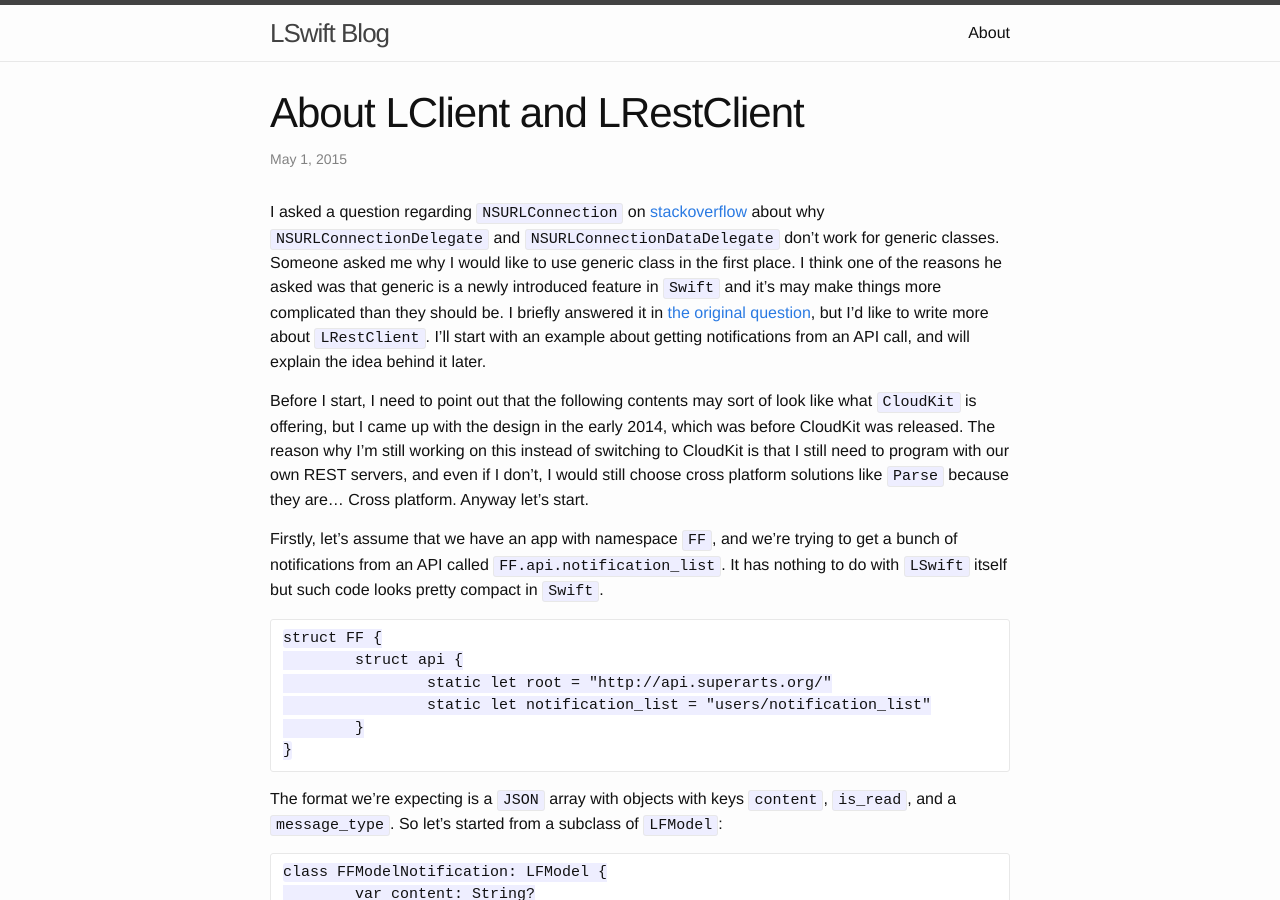
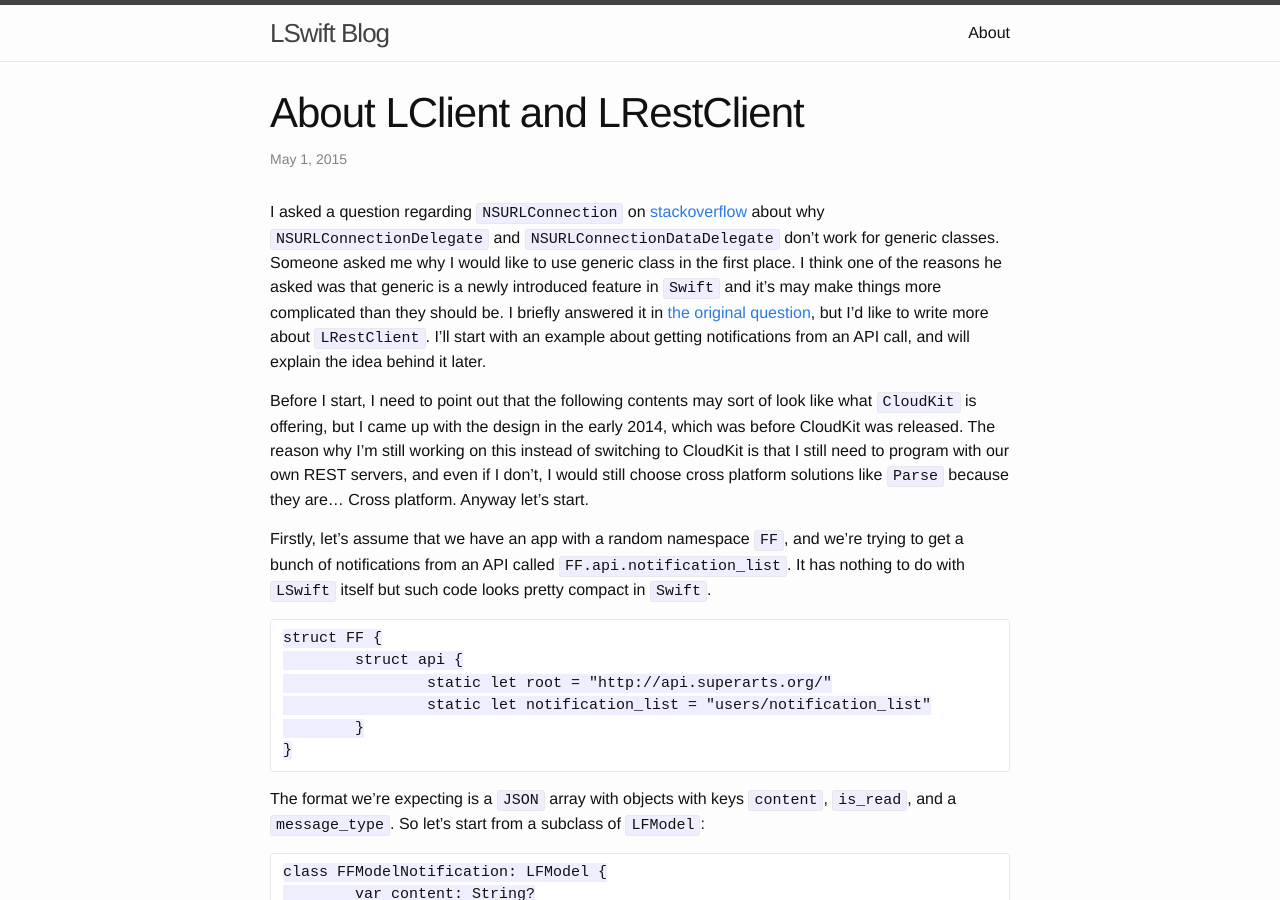
Before and after one commit to superarts/SwissKnife, a Jekyll site: the page built from _posts/2015-05-01-about-lrestclient.md, in a window 1280 px wide and 900 px high. Built offline with Jekyll 4.4.1, drawn with Linux system fonts in a browser that asks for light colours.

Commit message:
fixed typo

```diff
--- a/_posts/2015-05-01-about-lrestclient.md
+++ b/_posts/2015-05-01-about-lrestclient.md
@@ -2,14 +2,14 @@
 layout: post
 title:  "About LClient and LRestClient"
 date:   2015-05-01 17:45:00
-categories: LSwift LRestClient Gossip
+categories: LSwift LRestClient Gossip Modelling RESTful
 ---
 
 I asked a question regarding `NSURLConnection` on [stackoverflow][stackoverflow] about why `NSURLConnectionDelegate` and `NSURLConnectionDataDelegate` don't work for generic classes. Someone asked me why I would like to use generic class in the first place. I think one of the reasons he asked was that generic is a newly introduced feature in `Swift` and it's may make things more complicated than they should be. I briefly answered it in [the original question][stackoverflow], but I'd like to write more about `LRestClient`. I'll start with an example about getting notifications from an API call, and will explain the idea behind it later.
 
 Before I start, I need to point out that the following contents may sort of look like what `CloudKit` is offering, but I came up with the design in the early 2014, which was before CloudKit was released. The reason why I'm still working on this instead of switching to CloudKit is that I still need to program with our own REST servers, and even if I don't, I would still choose cross platform solutions like `Parse` because they are... Cross platform. Anyway let's start.
 
-Firstly, let's assume that we have an app with namespace `FF`, and we're trying to get a bunch of notifications from an API called `FF.api.notification_list`. It has nothing to do with `LSwift` itself but such code looks pretty compact in `Swift`.
+Firstly, let's assume that we have an app with a random namespace `FF`, and we're trying to get a bunch of notifications from an API called `FF.api.notification_list`. It has nothing to do with `LSwift` itself but such code looks pretty compact in `Swift`.
 
 	struct FF {
 		struct api {
@@ -18,7 +18,7 @@ Firstly, let's assume that we have an app with namespace `FF`, and we're trying
 		}
 	}
 
-The format we're expecting is a `JSON` array with objects with keys `content`, `is_read`, and a `message_type`. So let's started from a subclass of `LFModel`:
+The format we're expecting is a `JSON` array with objects with keys `content`, `is_read`, and a `message_type`. So let's start from a subclass of `LFModel`:
 
 	class FFModelNotification: LFModel {
 		var content: String?
```
